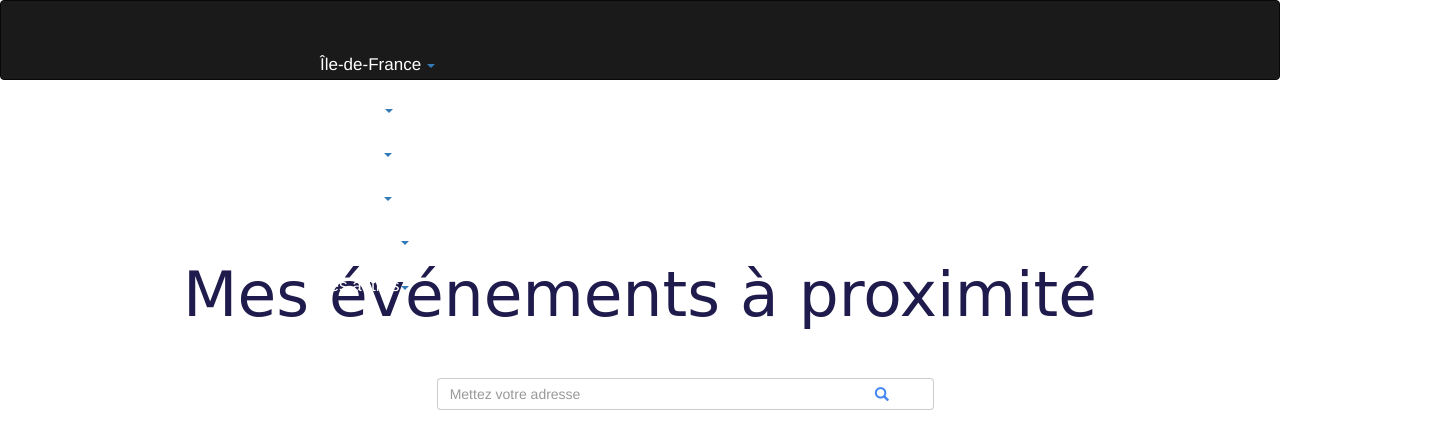
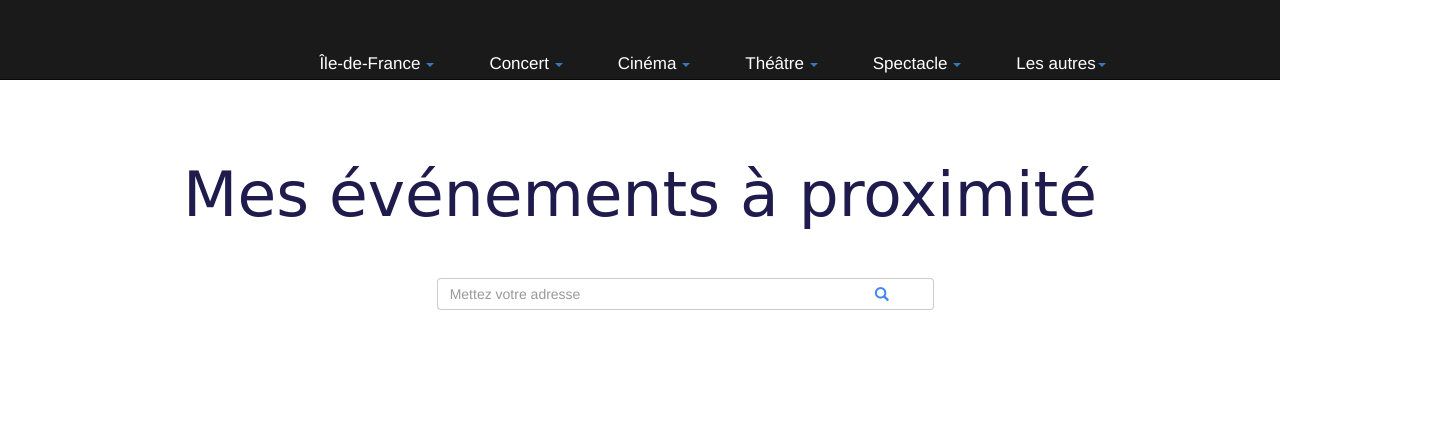
Before and after one commit to Projet-MesInfos/-Mes-Ev-nements---Proximit-, a website: page index.html in a window 1280 px wide. Shown: the whole page, 1435 px wide, since content can reach past the window. Drawn offline with nearby package versions, Linux system fonts and the light colour scheme; files that its build step writes are made by us from their sources; files whose address does not match are found by name; a web font is replaced by a local one.

Commit message:
test sur cozy

```diff
--- a/index.css
+++ b/index.css
@@ -15,6 +15,10 @@ body {
 .navbar-inner {
     margin-left: 20%;
     margin-top: 8px;
+}
+ul{
+  display: flex;
+  flex-direction: row;
 }
 
 @media screen and (max-width: 480px) {
--- a/index.html
+++ b/index.html
@@ -10,7 +10,7 @@
     <link href="https://fonts.googleapis.com/css?family=Grand+Hotel" rel="stylesheet">
     <link href="https://fonts.googleapis.com/css?family=Josefin+Sans" rel="stylesheet">
     <script src="https://ajax.googleapis.com/ajax/libs/jquery/3.1.1/jquery.min.js"></script>
-    <link href="http://maxcdn.bootstrapcdn.com/bootstrap/2.3.2/css/bootstrap.min.css" rel="stylesheet" media="screen">
+    <!-- <link href="http://maxcdn.bootstrapcdn.com/bootstrap/2.3.2/css/bootstrap.min.css" rel="stylesheet" media="screen"> -->
     <link href="http://cdnjs.cloudflare.com/ajax/libs/font-awesome/3.2.1/css/font-awesome.min.css" rel="stylesheet" media="screen">
     <link href="nestednav.css" rel="stylesheet">
     <script type="text/javascript" src="http://code.jquery.com/jquery-1.11.1.min.js"></script>
@@ -26,7 +26,7 @@
 
 
     <div class="containerGlobal">
-        <div id="main-nav" class="navbar navbar-inverse">
+        <div id="main-nav" class="navbar navbar-inverse navbar-fixed-top">
             <div class="navbar-inner">
                 <div class="container">
                     <a data-target=".nav-collapse" data-toggle="collapse" class="btn btn-navbar">
```
